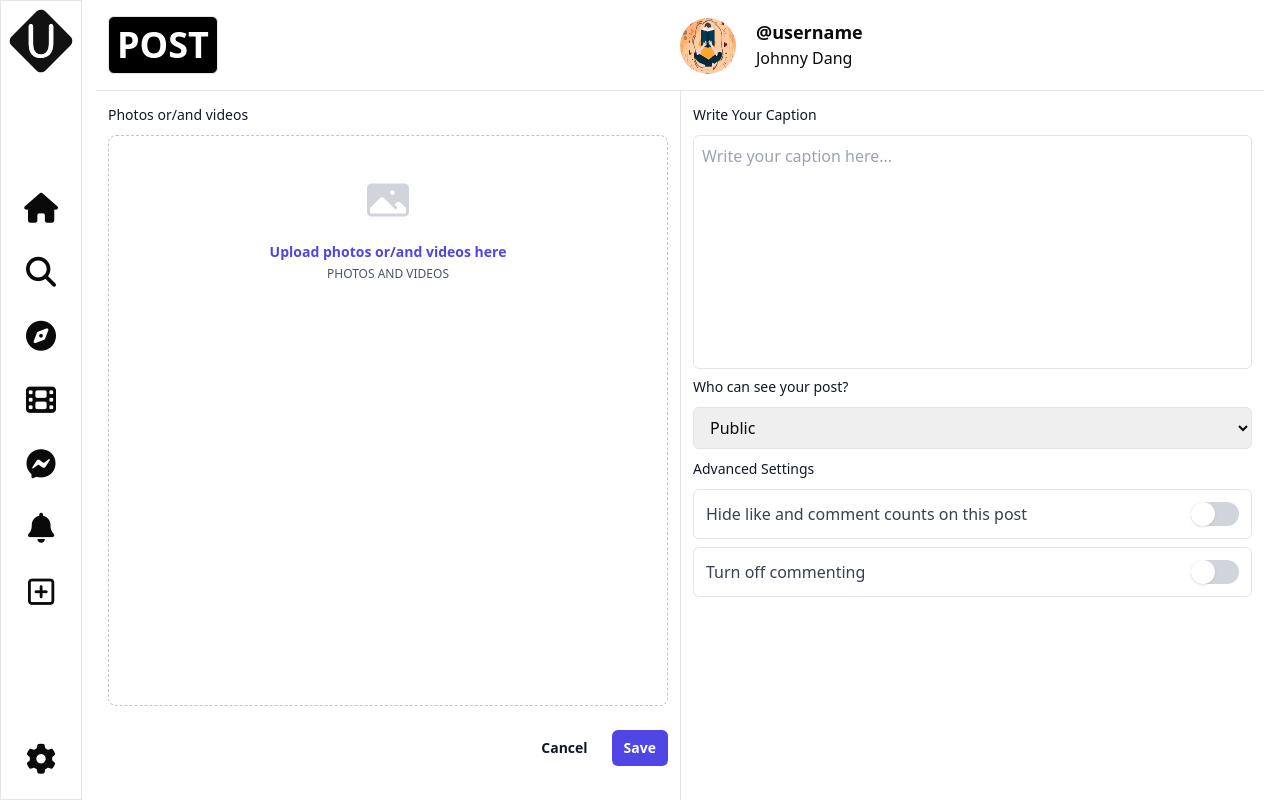
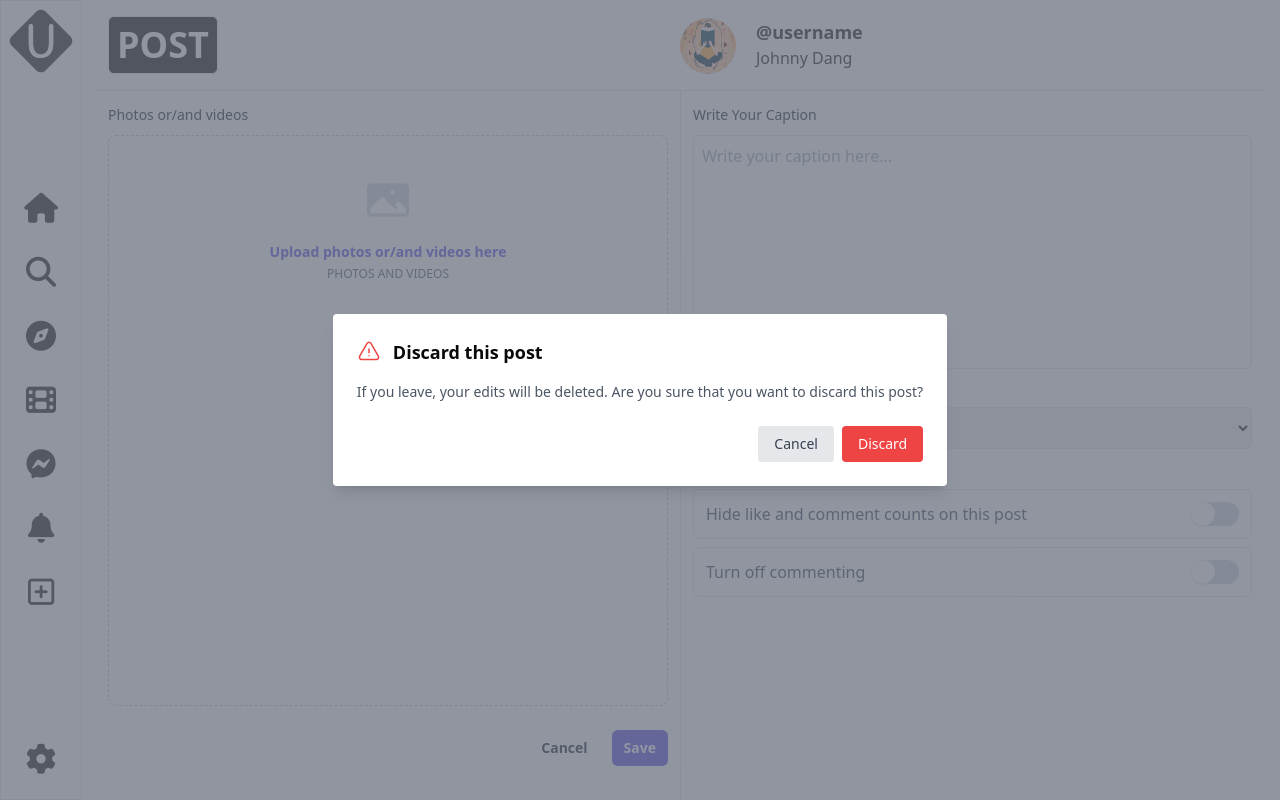
Before and after one commit to v06012005/UNIFY, a Next.js app in the folder frontend/: page /posts in a window 1280 px wide. Both pictures are taken after a click on the button "Cancel". Built offline with nearby package versions, Linux system fonts and the light colour scheme.

Commit message:
add modal dialog

```diff
--- a/frontend/app/(pages)/posts/page.jsx
+++ b/frontend/app/(pages)/posts/page.jsx
@@ -1,8 +1,12 @@
+"use client";
+
 import avatar from "@/public/images/test1.png";
 import Image from "next/image";
 import { PhotoIcon, UserCircleIcon } from "@heroicons/react/24/solid";
-import SimpleTextEditor from "@/components/global/SimpleTextEditor";
+import ModalDialog from "@/components/global/ModalDialog";
 import ToggleButton from "@/components/global/ToggleButton";
+import { useModal } from "@/components/provider/ModalProvider";
+import { ExclamationTriangleIcon } from '@heroicons/react/24/outline'
 
 const User = () => {
   return (
@@ -17,6 +21,13 @@ const User = () => {
 };
 
 const Page = () => {
+  const { openModal } = useModal();
+
+  function handleClick() {
+    alert("this is a function")
+  }
+
+
   return (
     <div className="h-screen">
       <div className="flex flex-col h-full px-4">
@@ -62,11 +73,12 @@ const Page = () => {
               </div>
               <div className="mt-6 flex items-center justify-end gap-x-6">
                 <button
-                  type="button"
+                  type="button" onClick={openModal}
                   className="text-sm/6 font-semibold text-gray-900"
                 >
                   Cancel
                 </button>
+                <ModalDialog icon={<ExclamationTriangleIcon className="w-6 h-6 text-red-500" />} buttonText="Discard" handleClick={handleClick} title={"Discard this post"} description={"If you leave, your edits will be deleted. Are you sure that you want to discard this post?"} />
                 <button
                   type="submit"
                   className="rounded-md bg-indigo-600 px-3 py-2 text-sm font-semibold text-white shadow-xs hover:bg-indigo-500 focus-visible:outline-2 focus-visible:outline-offset-2 focus-visible:outline-indigo-600"
--- a/frontend/app/layout.jsx
+++ b/frontend/app/layout.jsx
@@ -4,7 +4,7 @@ import "./globals.css";
 import Head from "next/head";
 import "@fortawesome/fontawesome-free/css/all.min.css";
 import AuthProvider from "@/components/provider/AuthProvider";
-
+import { ModalProvider } from "@/components/provider/ModalProvider";
 const geistSans = Geist({
   variable: "--font-geist-sans",
   subsets: ["latin"],
@@ -34,7 +34,9 @@ export default async function RootLayout({ children }) {
         className={`${geistSans.variable} ${geistMono.variable} flex w-full antialiased`}
       >
         <AuthProvider>
-          {children}
+          <ModalProvider>
+            {children}
+          </ModalProvider>
         </AuthProvider>
       </body>
     </html>
--- /dev/null
+++ b/frontend/components/global/ModalDialog.jsx
@@ -0,0 +1,40 @@
+'use client'
+
+import { Dialog, DialogBackdrop, DialogPanel, DialogTitle } from '@headlessui/react'
+import { useModal } from '../provider/ModalProvider'
+import { ExclamationTriangleIcon } from '@heroicons/react/24/outline'
+
+export default function ModalDialog({ icon = ExclamationTriangleIcon, title = "Modal Title", description = "Modal Description", handleClick, buttonText = "Confirm" }) {
+    const { isOpen, closeModal } = useModal() // Access modal state and control functions
+
+    return (
+        <Dialog open={isOpen} onClose={closeModal} className="relative z-10">
+            <DialogBackdrop className="fixed inset-0 bg-gray-500/75" />
+            <div className="fixed inset-0 z-10 flex items-center justify-center">
+                <DialogPanel className="bg-white p-6 rounded shadow-lg">
+                    <div className="flex items-center">
+                        {icon}
+                        <DialogTitle className="ml-3 text-lg font-semibold">{title}</DialogTitle>
+                    </div>
+                    <p className="mt-4 text-sm text-gray-600">
+                        {description}
+                    </p>
+                    <div className="mt-6 flex justify-end space-x-2">
+                        <button
+                            onClick={closeModal}
+                            className="px-4 py-2 text-sm font-medium text-gray-700 bg-gray-200 rounded hover:bg-gray-300"
+                        >
+                            Cancel
+                        </button>
+                        <button
+                            onClick={handleClick}
+                            className="px-4 py-2 text-sm font-medium text-white bg-red-500 rounded hover:bg-red-600"
+                        >
+                            {buttonText}
+                        </button>
+                    </div>
+                </DialogPanel>
+            </div>
+        </Dialog>
+    )
+}
--- /dev/null
+++ b/frontend/components/provider/ModalProvider.jsx
@@ -0,0 +1,22 @@
+"use client";
+
+import { useContext, useState, createContext } from "react";
+
+const ModalContext = createContext();
+
+export function ModalProvider({ children }) {
+    const [isOpen, setIsOpen] = useState(false);
+
+    const openModal = () => setIsOpen(true);
+    const closeModal = () => setIsOpen(false);
+
+    return (
+        <ModalContext.Provider value={{ isOpen, closeModal, openModal }}>
+            {children}
+        </ModalContext.Provider>
+    )
+}
+
+export function useModal() {
+    return useContext(ModalContext);
+}
--- a/frontend/package.json
+++ b/frontend/package.json
@@ -14,6 +14,7 @@
     "@fortawesome/free-regular-svg-icons": "^6.7.2",
     "@fortawesome/free-solid-svg-icons": "^6.7.2",
     "@fortawesome/react-fontawesome": "^0.2.2",
+    "@headlessui/react": "^2.2.0",
     "@heroicons/react": "^2.2.0",
     "@radix-ui/react-slot": "^1.1.1",
     "@tiptap/core": "^2.11.0",
```
Also changed, not shown: 1 other file (tests, documents, lock files or other folders).
